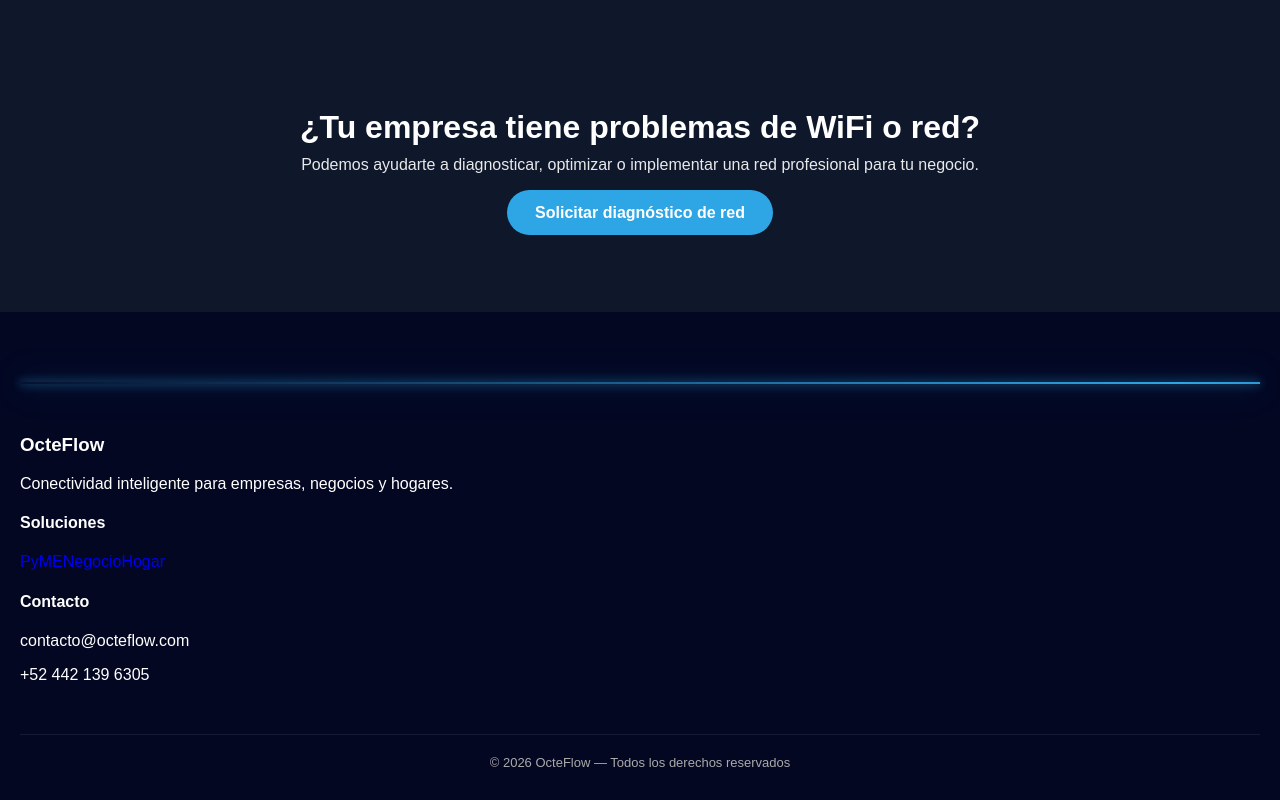
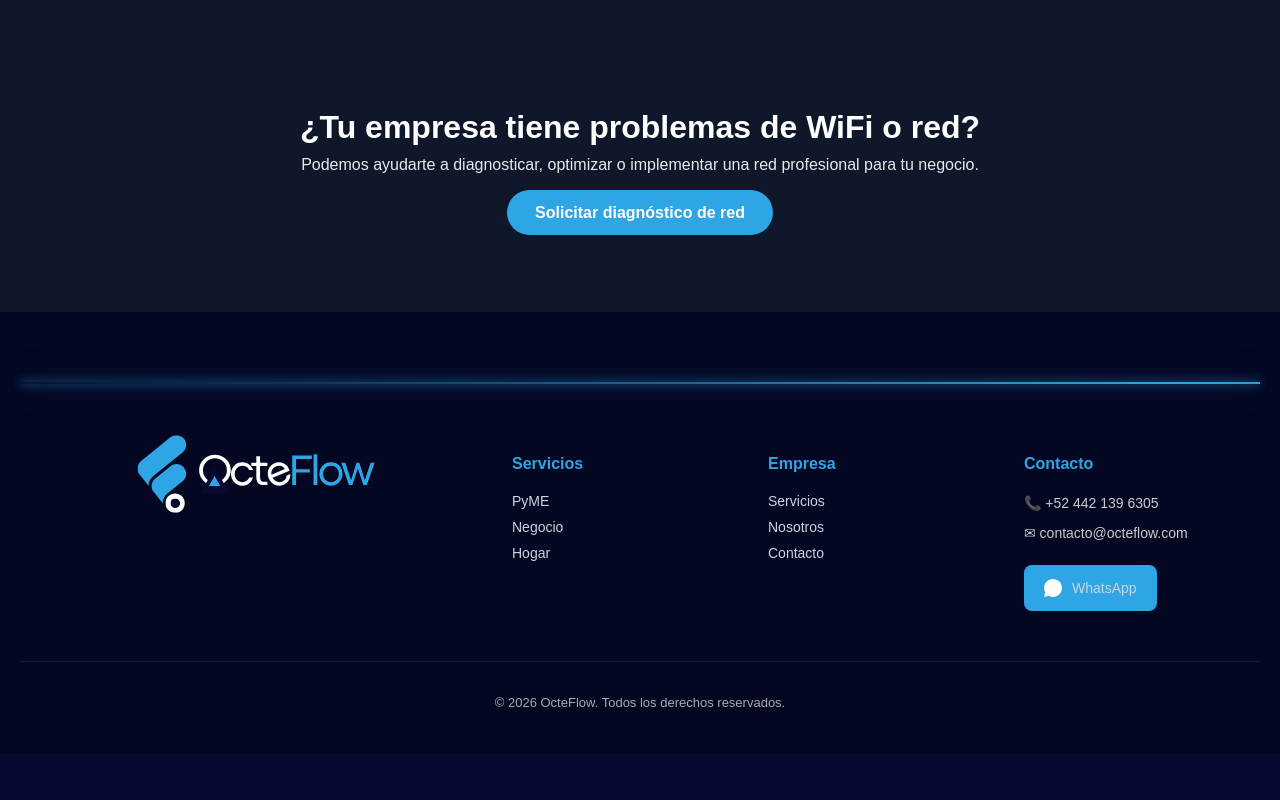
Before and after one commit to OcteFlow/octeflow-site, a Next.js app: page /pyme in a window 1280 px wide. Shown: the part 2635-3435 px from the top of the page. After the commit the page ends 3388 px from the top, so only its background shows below. Built offline with nearby package versions, Linux system fonts and the light colour scheme.

Commit message:
Update Footer.js

```diff
--- a/components/Footer.js
+++ b/components/Footer.js
@@ -1,37 +1,77 @@
 import Link from "next/link";
 
 export default function Footer() {
-
-const year = new Date().getFullYear();
 
 return (
 
 <footer className="footer">
 
-<div className="footer-content">
+<div className="footer-container">
 
-<div>
-<h3>OcteFlow</h3>
-<p>Conectividad inteligente para empresas, negocios y hogares.</p>
+<div className="footer-col footer-brand">
+
+<img src="/logo.svg" alt="OcteFlow logo"/>
+
 </div>
 
-<div>
-<h4>Soluciones</h4>
+<div className="footer-col">
+
+<h4>Servicios</h4>
+
 <Link href="/pyme">PyME</Link>
 <Link href="/negocio">Negocio</Link>
 <Link href="/hogar">Hogar</Link>
+
 </div>
 
-<div>
+<div className="footer-col">
+
+<h4>Empresa</h4>
+
+<Link href="/#servicios">Servicios</Link>
+<Link href="/nosotros">Nosotros</Link>
+<Link href="/#contacto">Contacto</Link>
+
+</div>
+
+<div className="footer-col">
+
 <h4>Contacto</h4>
-<p>contacto@octeflow.com</p>
-<p>+52 442 139 6305</p>
+
+<p>📞 +52 442 139 6305</p>
+<p>✉ contacto@octeflow.com</p>
+
+<a
+href="https://wa.me/5214421396305"
+target="_blank"
+rel="noopener noreferrer"
+className="contact-btn footer-btn"
+>
+
+<svg
+xmlns="http://www.w3.org/2000/svg"
+viewBox="0 0 24 24"
+fill="white"
+width="18"
+height="18"
+>
+<path d="M20.52 3.48A11.8 11.8 0 0 0 12.02 0C5.39 0 .02 5.37.02 12c0 2.12.55 4.19 1.6 6.02L0 24l6.15-1.6A11.94 11.94 0 0 0 12.02 24c6.63 0 12-5.37 12-12 0-3.2-1.25-6.2-3.5-8.52z"/>
+</svg>
+
+WhatsApp
+
+</a>
+
 </div>
 
 </div>
 
 <div className="footer-bottom">
-© {year} OcteFlow — Todos los derechos reservados
+
+<p>
+© {new Date().getFullYear()} OcteFlow. Todos los derechos reservados.
+</p>
+
 </div>
 
 </footer>
```
